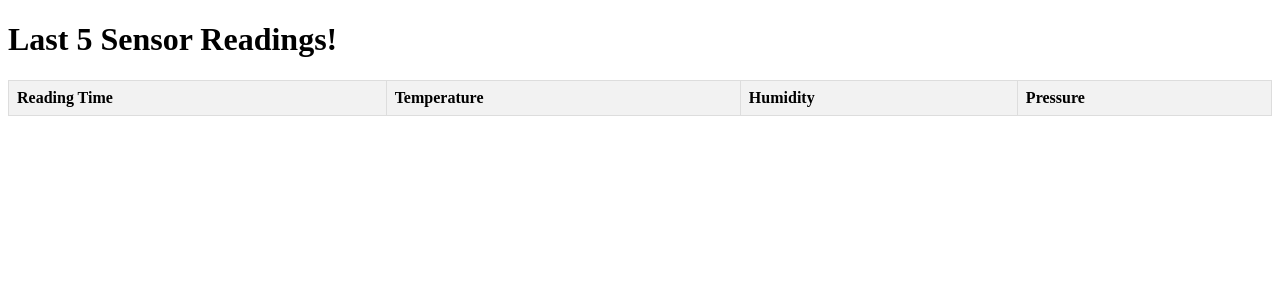
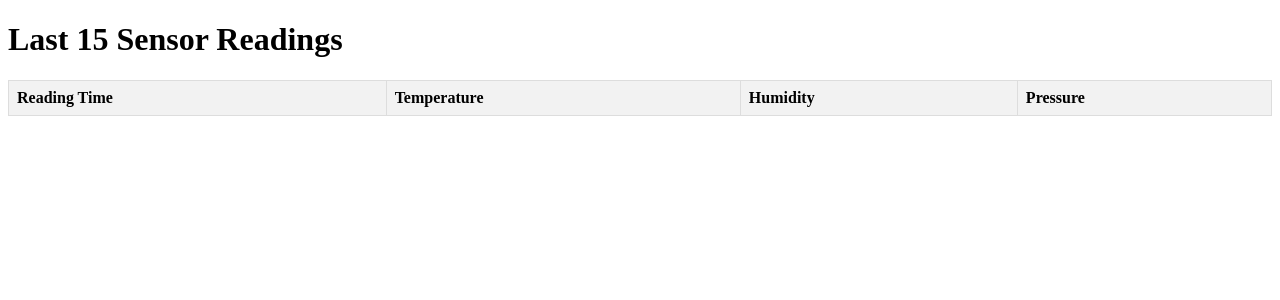
Before and after one commit to Shchurov-nk/weather-station, a Flask app: page /table in a window 1280 px wide. Shown: the top 300 px of the page. Run offline with Flask 3, Linux system fonts and the light colour scheme; data that the repository does not hold is empty; some libraries are stand-ins or nearby versions.

Commit message:
phase 0: commit reconstructed db schema, fix firmware compilation, fix gitignore
- db/migrations/001_initial_schema.sql: sensor_readings with timestamptz,
  BME280 datasheet CHECK bounds and a time index
- esp32.ino: add missing #include "config.h" (sketch did not compile),
  drop unused SPI pin defines, fix wrong 0x76 comment, interval 6s -> 60s
- root .gitignore: replace stray 'testing' with real ignores
- table.html: heading said 'Last 5' while query LIMIT is 15; refresh 6s -> 60s

```diff
--- a/app/templates/table.html
+++ b/app/templates/table.html
@@ -2,7 +2,7 @@
 <html>
 <head>
     <title>Sensor Data Dashboard</title>
-    <meta http-equiv="refresh" content="6" >
+    <meta http-equiv="refresh" content="60" >
     <style>
         table { border-collapse: collapse; width: 100%; }
         th, td { border: 1px solid #ddd; padding: 8px; text-align: left; }
@@ -11,7 +11,7 @@
     </style>
 </head>
 <body>
-    <h1>Last 5 Sensor Readings!</h1>
+    <h1>Last 15 Sensor Readings</h1>
     <table>
         <thead>
             <tr>
```
Also changed, not shown: db/migrations/001_initial_schema.sql (added), 2 other files.
